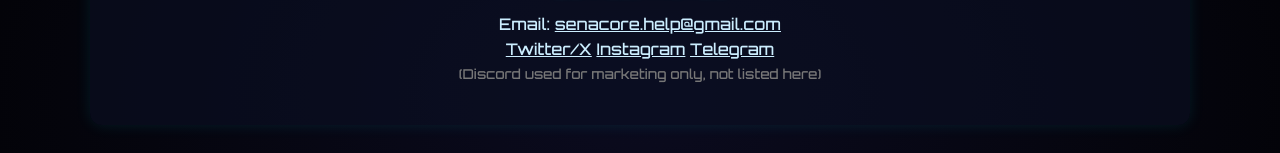
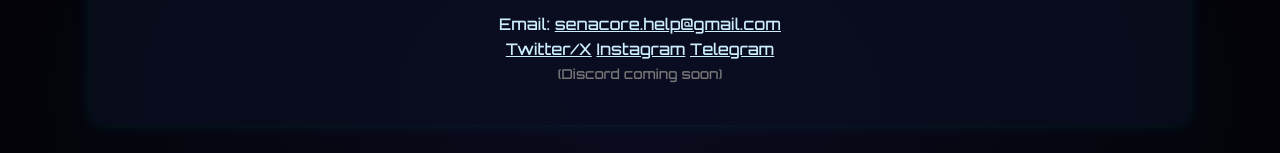
Before and after one commit to missingking00/senacore-website, a plain HTML site: page index.html in a window 1280 px wide. Shown: the part 1905-2058 px from the top of the page. Drawn offline with Linux system fonts and the light colour scheme.

Commit message:
Update index.html

```diff
--- a/index.html
+++ b/index.html
@@ -90,7 +90,7 @@
       <a href="https://instagram.com/sena.core.ai" target="_blank">Instagram</a>
       <a href="https://t.me/+2VIUs-K8GJpkYTI1" target="_blank">Telegram</a>
     </div>
-    <p style="font-size: 0.85em; color: #777;">(Discord used for marketing only, not listed here)</p>
+    <p style="font-size: 0.85em; color: #777;">(Discord coming soon)</p>
   </section>
 
   <hr />
```
